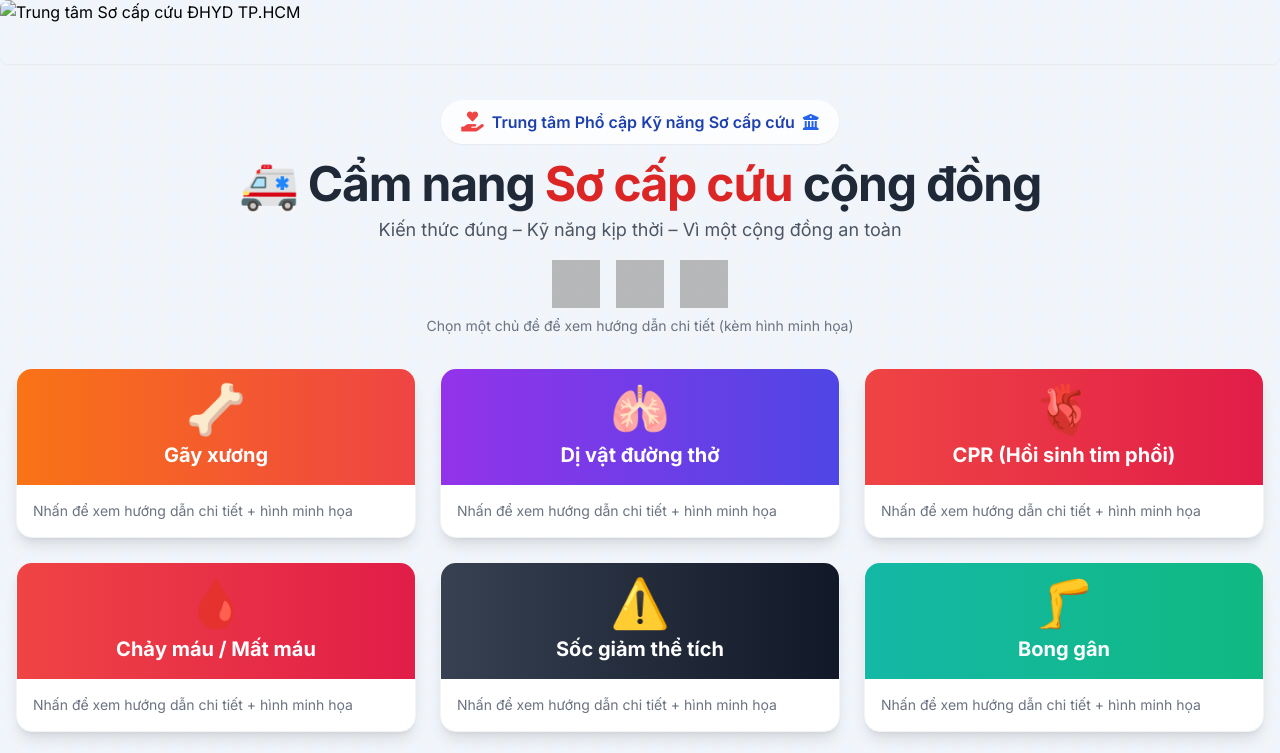
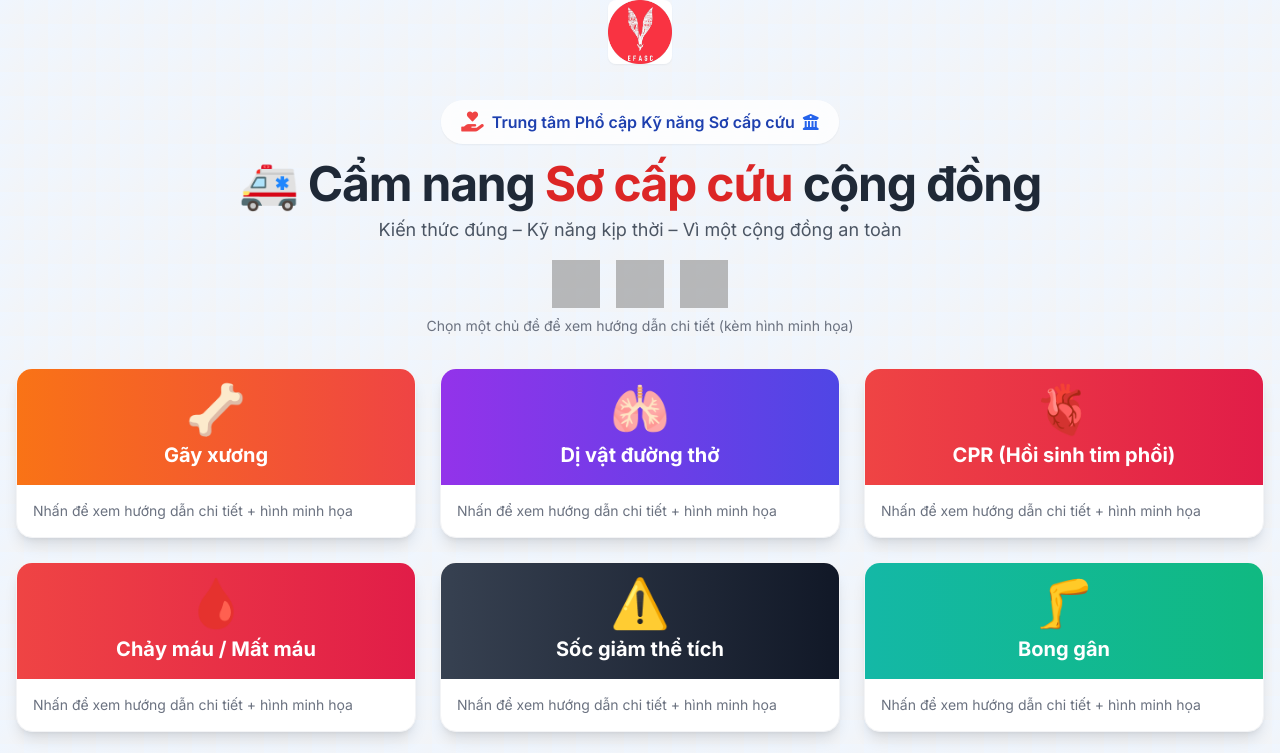
Before and after one commit to thanhpham24680-hub/App-S-c-u-EFASC, a website: page index.html in a window 1280 px wide. Shown: the top 753 px of the page. Drawn offline with nearby package versions, Linux system fonts and the light colour scheme; grey boxes are pictures that could not be loaded.

Commit message:
Sửa lại

```diff
--- a/index.html
+++ b/index.html
@@ -20,7 +20,7 @@
 </head>
 <body class="bg-gradient-to-br from-blue-50 to-gray-100 bg-pattern">
 
-<img src="logo-trung-tam.jpg" alt="Trung tâm Sơ cấp cứu ĐHYD TP.HCM" class="h-16 mx-auto mb-3 rounded-lg shadow-sm">
+<img src="images/logo-trung-tam.jpg" alt="Trung tâm Sơ cấp cứu ĐHYD TP.HCM" class="h-16 mx-auto mb-3 rounded-lg shadow-sm">
 
     <div id="root" class="max-w-7xl mx-auto px-4 py-6">
     <!-- Header với ảnh minh họa và thông tin nổi bật -->
```
